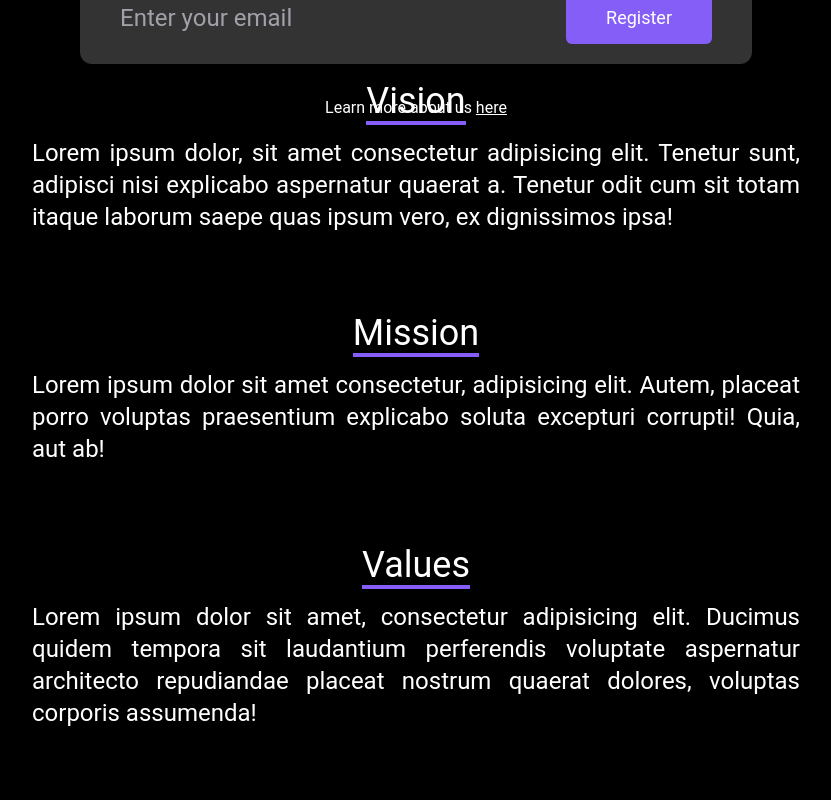
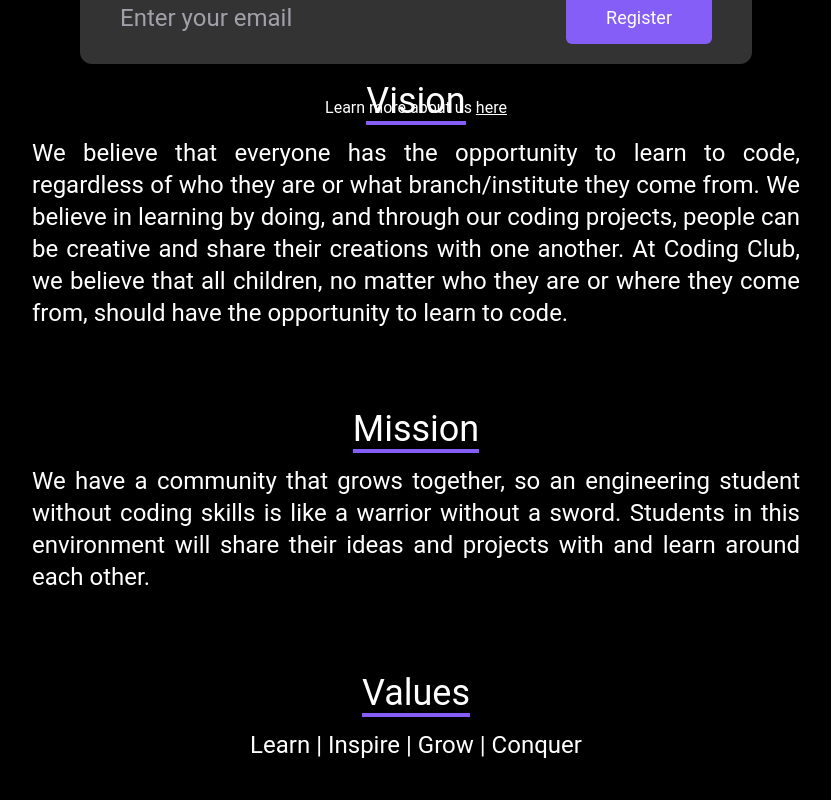
Before and after one commit to akathecoder/coding-club-website, a Next.js app: page / in a window 1280 px wide. Shown: the part 880-1680 px from the top of the page, without its empty margins (224-1055 px from the left). Built offline with nearby package versions, Linux system fonts and the light colour scheme.

Commit message:
added about content

```diff
--- a/components/Sections/About/About.tsx
+++ b/components/Sections/About/About.tsx
@@ -20,27 +20,26 @@ export function About() {
                 <div className="text-center mb-20 max-w-3xl">
                     <h2 className="text-2xl border-b-4 border-brand inline-block md:text-3xl lg:text-4xl">Vision</h2>
                     <p className="text-lg text-justify mt-3 md:text-xl lg:text-2xl">
-                        Lorem ipsum dolor, sit amet consectetur adipisicing elit. Tenetur sunt, adipisci nisi explicabo
-                        aspernatur quaerat a. Tenetur odit cum sit totam itaque laborum saepe quas ipsum vero, ex
-                        dignissimos ipsa!
+                        We believe that everyone has the opportunity to learn to code, regardless of who they are or
+                        what branch/institute they come from. We believe in learning by doing, and through our coding
+                        projects, people can be creative and share their creations with one another. At Coding Club, we
+                        believe that all children, no matter who they are or where they come from, should have the
+                        opportunity to learn to code.
                     </p>
                 </div>
 
                 <div className="text-center mb-20 max-w-3xl">
                     <h2 className="text-2xl border-b-4 border-brand inline-block md:text-3xl lg:text-4xl">Mission</h2>
                     <p className="text-lg text-justify mt-3 md:text-xl lg:text-2xl">
-                        Lorem ipsum dolor sit amet consectetur, adipisicing elit. Autem, placeat porro voluptas
-                        praesentium explicabo soluta excepturi corrupti! Quia, aut ab!
+                        We have a community that grows together, so an engineering student without coding skills is like
+                        a warrior without a sword. Students in this environment will share their ideas and projects with
+                        and learn around each other.
                     </p>
                 </div>
 
                 <div className="text-center mb-20 max-w-3xl">
                     <h2 className="text-2xl border-b-4 border-brand inline-block md:text-3xl lg:text-4xl">Values</h2>
-                    <p className="text-lg text-justify mt-3 md:text-xl lg:text-2xl">
-                        Lorem ipsum dolor sit amet, consectetur adipisicing elit. Ducimus quidem tempora sit laudantium
-                        perferendis voluptate aspernatur architecto repudiandae placeat nostrum quaerat dolores,
-                        voluptas corporis assumenda!
-                    </p>
+                    <p className="text-lg text-justify mt-3 md:text-xl lg:text-2xl">Learn | Inspire | Grow | Conquer</p>
                 </div>
             </div>
             <div style={{ height: 70 }} id="our-team" className="absolute bottom-0 left-0 w-full"></div>
```
